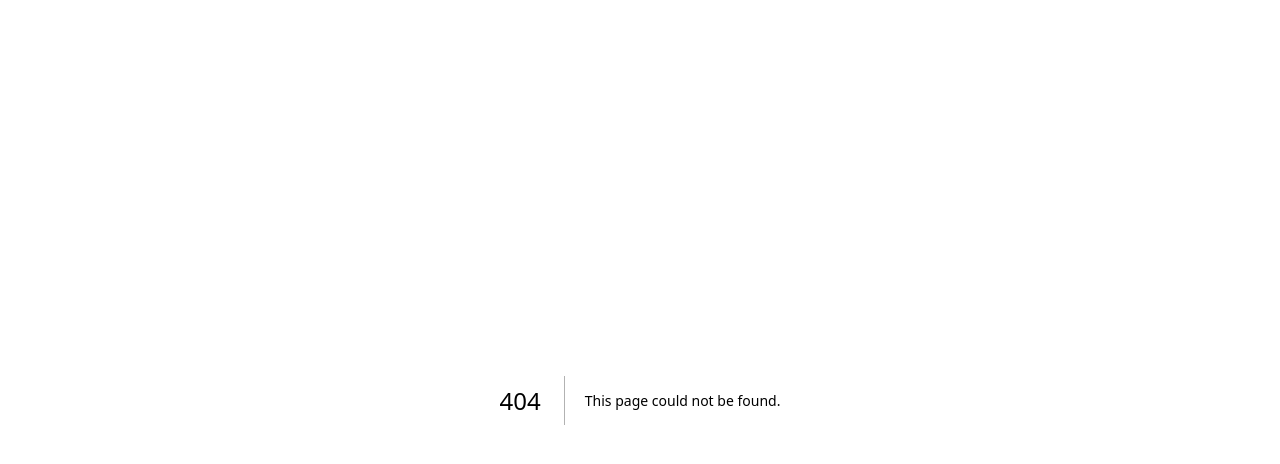
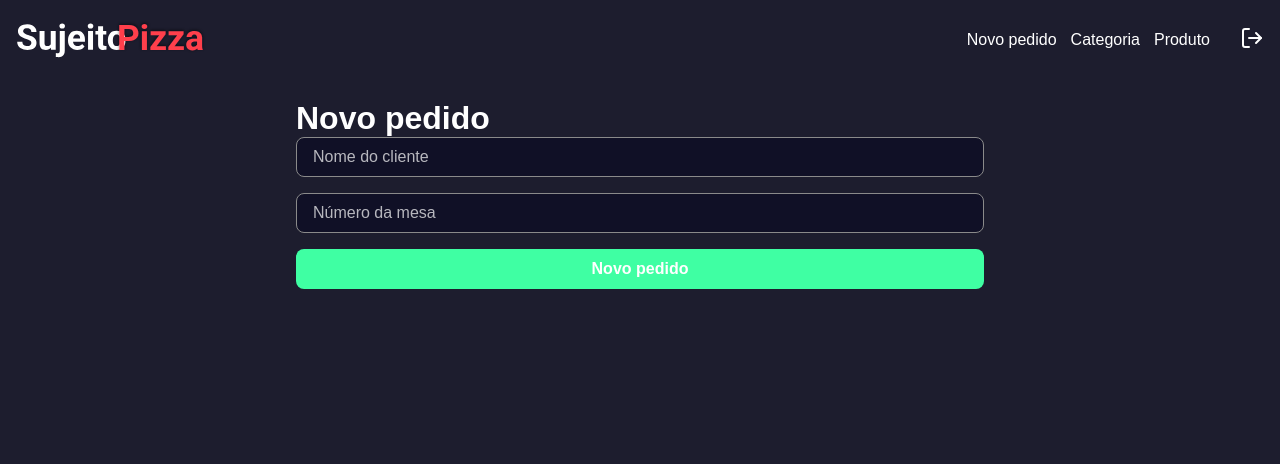
Before and after one commit to devrianmendes/pizzaria, a Next.js app in the folder frontend/: page /dashboard/newOrder in a window 1280 px wide. Before the commit this address had no page. Shown: the top 464 px of the page. Built offline with nearby package versions, Linux system fonts and the light colour scheme.

Commit message:
page orders

```diff
--- a/frontend/src/app/dashboard/components/header/index.tsx
+++ b/frontend/src/app/dashboard/components/header/index.tsx
@@ -32,6 +32,7 @@ export function Header() {
           />
         </Link>
         <nav>
+          <Link href="/dashboard/newOrder">Novo pedido</Link>
           <Link href="/dashboard/category">Categoria</Link>
           <Link href="/dashboard/product">Produto</Link>
 
--- /dev/null
+++ b/frontend/src/app/dashboard/newOrder/page.tsx
@@ -0,0 +1,62 @@
+import { getCookieServer } from "@/lib/cookieServer";
+import { Button } from "../components/button";
+import styles from "./styles.module.scss";
+import { api } from "@/services/app";
+import { redirect } from "next/navigation";
+
+const page = () => {
+  const handleOpenOrder = async (formData: FormData) => {
+    "use server";
+    const clientName = formData.get("clientName");
+    const tableNumber = formData.get("tableNumber");
+
+    if (!clientName || !tableNumber) {
+      return;
+    }
+
+    const token = await getCookieServer();
+
+    const data = {
+      name: clientName,
+      table: +tableNumber,
+    };
+
+    const response = await api
+      .post("/createOrder", data, {
+        headers: {
+          Authorization: `Bearer ${token}`,
+        },
+      })
+      .catch((err) => {
+        console.log(err);
+        return;
+      });
+
+      console.log(response, "response")
+    redirect("/dashboard/newOrder/details");
+  };
+
+  return (
+    <section className={styles.container}>
+      <h2>Novo pedido</h2>
+      <form action={handleOpenOrder} className={styles.form}>
+        <input
+          type="text"
+          placeholder="Nome do cliente"
+          className={styles.input}
+          name="clientName"
+        />
+        <input
+          type="number"
+          placeholder="Número da mesa"
+          className={styles.input}
+          name="tableNumber"
+        />
+
+        <Button name="Novo pedido" />
+      </form>
+    </section>
+  );
+};
+
+export default page;
--- /dev/null
+++ b/frontend/src/app/dashboard/newOrder/styles.module.scss
@@ -0,0 +1,31 @@
+.container {
+  max-width: 720px;
+  margin: 20px auto;
+  padding: 0 16px;
+
+  h2 {
+    color: var(--white);
+    font-size: 2rem;
+  }
+}
+
+.form {
+  display: flex;
+  justify-content: start;
+  flex-direction: column;
+  gap: 16px;
+
+  .input {
+    height: 40px;
+    border: 1px solid var(--gray-100);
+    padding: 0px 16px;
+    border-radius: 8px;
+    background-color: var(--dark-900);
+    color: var(--white);
+    font-size: 16px;
+  }
+
+  .input::placeholder {
+    color: rgba(255, 255, 255, 0.7);
+  }
+}
```
Also changed, not shown: frontend/src/app/dashboard/newOrder/details/page.tsx (added, +7 -0 lines), frontend/src/app/dashboard/newOrder/details/styles.module.scss (added), 1 other file (tests, documents, lock files or other folders).
